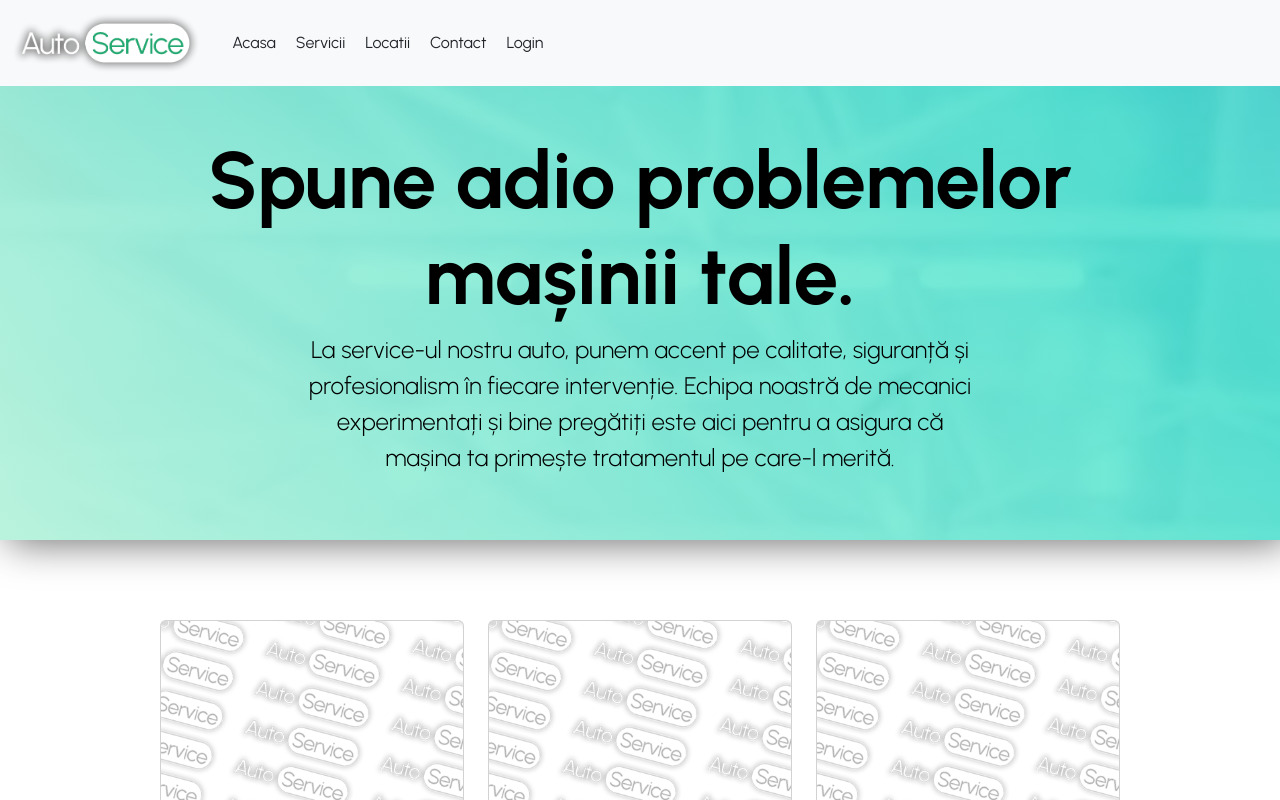
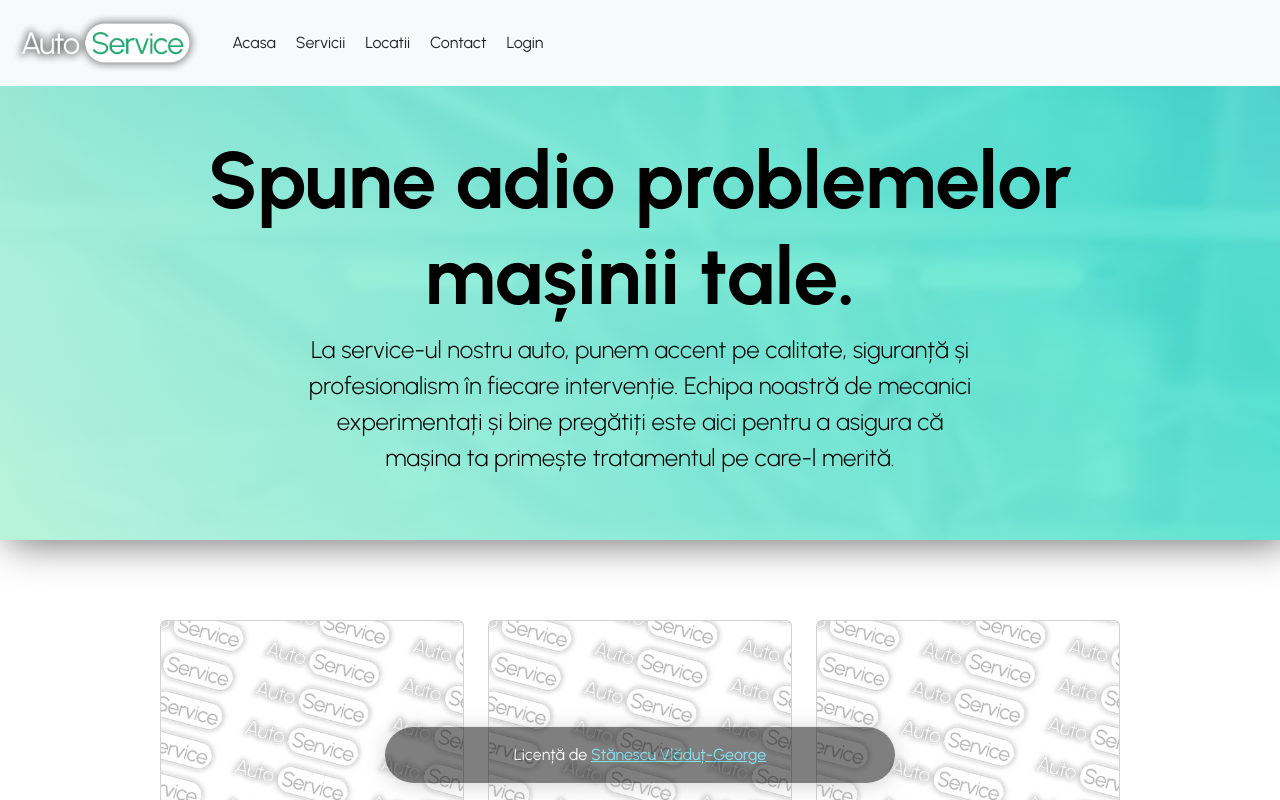
Before and after one commit to stnsc/AutoService-Website, a React (Vite) app: page / in a window 1280 px wide. Built offline with nearby package versions, Linux system fonts and the light colour scheme.

Commit message:
Footer changes

```diff
--- a/src/components/Footer.tsx
+++ b/src/components/Footer.tsx
@@ -1,10 +1,10 @@
 export default function Footer() {
   return (
     <>
-      <div className="card footer-container">
-        <div className="card-body text-center text-white bg-secondary">
+      <div className="card footer-container fixed-bottom rounded-5">
+        <div className="card-body text-center text-white bg-black rounded-5">
           <p className="card-text">
-            Copyright 2024, Licență de{" "}
+            Licență de{" "}
             <a href="https://github.com/stnsc" className="link-info">
               Stănescu Vlăduț-George
             </a>
--- a/src/style.css
+++ b/src/style.css
@@ -52,8 +52,11 @@
 }
 
 .footer-container{
-    margin: 2em;
+    margin-left: 30%;
+    margin-right: 30%;
+    margin-bottom: 1em;
     filter: drop-shadow(0rem 0.15rem 10px #afafaf);
+    opacity: 0.5;
 }
 
 .screen-wipe{
```
